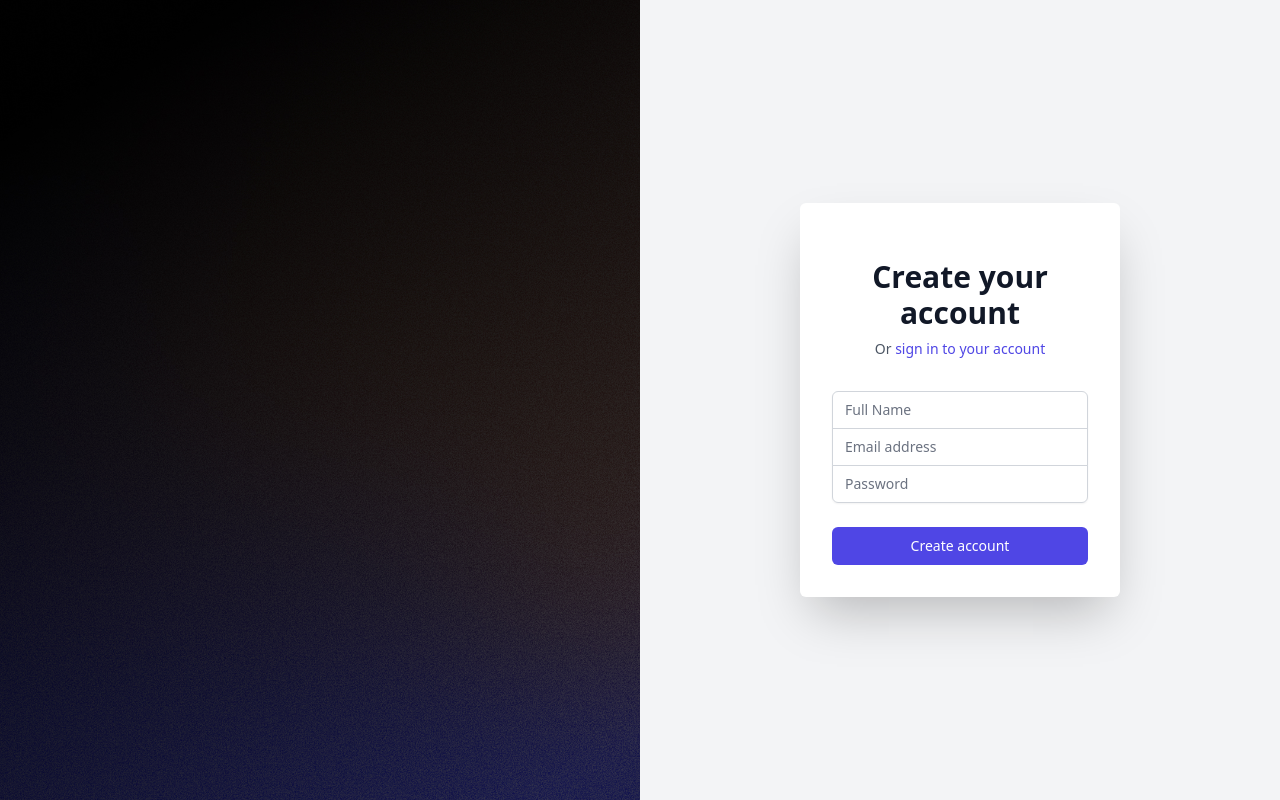
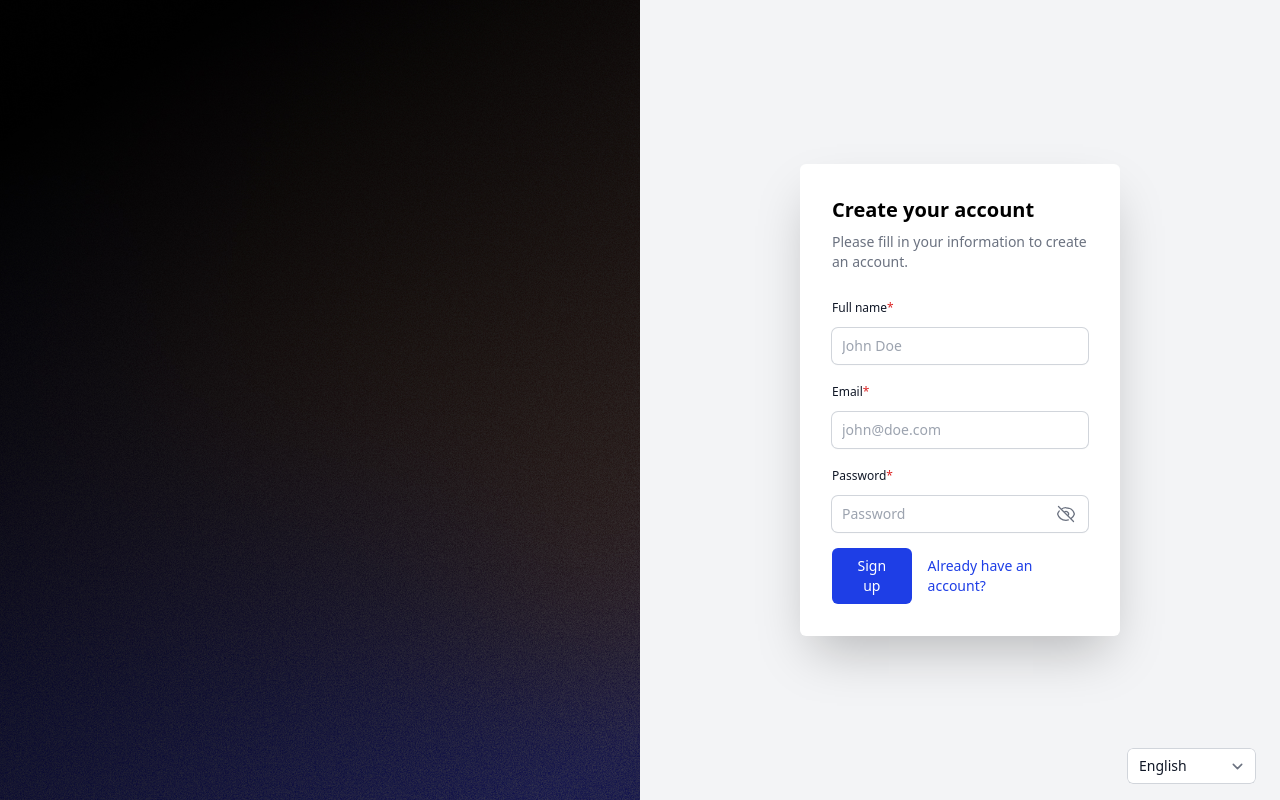
Before and after one commit to bydeusz/nextjs-boilerplate, a Next.js app: page /register in a window 1280 px wide. Built offline with nearby package versions, Linux system fonts and the light colour scheme; no server answers.

Commit message:
feat: changed auth layout according to tailwind components

```diff
--- a/src/app/(auth)/layout.tsx
+++ b/src/app/(auth)/layout.tsx
@@ -1,3 +1,4 @@
+import LanguageSwitcher from "@/components/actions/LanguageSwitcher/LanguageSwitcher";
 import Image from "next/image";
 
 export default function Layout({
@@ -16,9 +17,12 @@ export default function Layout({
           layout="responsive"
         />
       </div>
-      <div className="flex w-full lg:w-2/3 xl:w-1/2 items-center bg-gray-100 justify-center p-4 md:p-0">
+      <div className="relative flex w-full lg:w-2/3 xl:w-1/2 items-center bg-gray-100 justify-center p-4 md:p-0">
         <div className="lg:w-1/2 bg-white rounded-md p-8 shadow-2xl">
           {children}
+        </div>
+        <div className="absolute bottom-4 right-6">
+          <LanguageSwitcher />
         </div>
       </div>
     </div>
--- a/src/app/(auth)/login/page.tsx
+++ b/src/app/(auth)/login/page.tsx
@@ -1,7 +1,6 @@
 import { auth } from "@/config/auth";
 import LoginForm from "@/components/forms/Login/LoginForm";
 import { redirect } from "next/navigation";
-import Link from "next/link";
 export default async function LoginPage() {
   const session = await auth();
 
@@ -11,21 +10,8 @@ export default async function LoginPage() {
   }
 
   return (
-    <div className="space-y-6">
-      <div>
-        <h2 className="mt-6 text-center text-3xl font-extrabold text-gray-900">
-          Sign in to your account
-        </h2>
-        <p className="mt-2 text-center text-sm text-gray-600">
-          Or{" "}
-          <Link
-            href="/register"
-            className="font-medium text-indigo-600 hover:text-indigo-500">
-            create an account
-          </Link>
-        </p>
-      </div>
+    <>
       <LoginForm />
-    </div>
+    </>
   );
 }
--- a/src/app/(auth)/register/page.tsx
+++ b/src/app/(auth)/register/page.tsx
@@ -1,7 +1,6 @@
 import { auth } from "@/config/auth";
 import RegisterForm from "@/components/forms/Register/RegisterForm";
 import { redirect } from "next/navigation";
-import Link from "next/link";
 
 export default async function RegisterPage() {
   const session = await auth();
@@ -12,21 +11,8 @@ export default async function RegisterPage() {
   }
 
   return (
-    <div>
-      <div>
-        <h2 className="mt-6 text-center text-3xl font-extrabold text-gray-900">
-          Create your account
-        </h2>
-        <p className="mt-2 text-center text-sm text-gray-600">
-          Or{" "}
-          <Link
-            href="/login"
-            className="font-medium text-indigo-600 hover:text-indigo-500">
-            sign in to your account
-          </Link>
-        </p>
-      </div>
+    <>
       <RegisterForm />
-    </div>
+    </>
   );
 }
--- a/src/app/api/language/route.ts
+++ b/src/app/api/language/route.ts
@@ -10,8 +10,9 @@ export async function POST(request: Request) {
   }
 
   // Set the cookie
-  cookies().set("NEXT_LOCALE", locale, {
-    maxAge: 365 * 24 * 60 * 60, // 1 year
+  const cookieStore = await cookies();
+  cookieStore.set("NEXT_LOCALE", locale, {
+    maxAge: 365 * 24 * 60 * 60,
     path: "/",
   });
 
--- a/src/components/forms/Login/LoginForm.tsx
+++ b/src/components/forms/Login/LoginForm.tsx
@@ -3,21 +3,29 @@
 import { signIn } from "next-auth/react";
 import { useRouter } from "next/navigation";
 import { useState } from "react";
+import { InputField } from "@/components/inputs/InputField/Input";
+import { PasswordInput } from "@/components/inputs/Password/Password";
+import Link from "next/link";
+import { useTranslations } from "next-intl";
+import { Loading } from "@/components/lables/Loading/Loading";
 
 export default function LoginForm() {
   const router = useRouter();
   const [error, setError] = useState<string>("");
   const [isLoading, setIsLoading] = useState(false);
+  const [email, setEmail] = useState("");
+  const [password, setPassword] = useState("");
+
+  const t = useTranslations("LoginForm");
 
   async function handleSubmit(event: React.FormEvent<HTMLFormElement>) {
     event.preventDefault();
     setIsLoading(true);
     setError("");
 
-    const formData = new FormData(event.currentTarget);
     const response = await signIn("credentials", {
-      email: formData.get("email"),
-      password: formData.get("password"),
+      email,
+      password,
       redirect: false,
     });
 
@@ -28,51 +36,60 @@ export default function LoginForm() {
       return;
     }
 
-    router.push("/"); // Redirect to home page on success
-    router.refresh(); // Refresh the page to update the session
+    router.push("/");
+    router.refresh();
   }
 
   return (
-    <form onSubmit={handleSubmit}>
-      <div>
-        <label htmlFor="email" className="sr-only">
-          Email address
-        </label>
-        <input
+    <div className="space-y-6">
+      <div className="space-y-2">
+        <h1 className="text-xl font-bold">{t("title")}</h1>
+        <p className="text-sm text-gray-500">{t("description")}</p>
+      </div>
+      <form onSubmit={handleSubmit} className="space-y-4">
+        <InputField
+          label={t("email")}
+          required={true}
+          type="email"
+          name="email"
           id="email"
-          name="email"
-          type="email"
-          autoComplete="email"
-          required
-          className="appearance-none rounded-none relative block w-full px-3 py-2 border border-gray-300 placeholder-gray-500 text-gray-900 rounded-t-md focus:outline-none focus:ring-indigo-500 focus:border-indigo-500 focus:z-10 sm:text-sm"
-          placeholder="Email address"
+          placeholder="john@doe.com"
+          onChange={(e) => setEmail(e.target.value)}
         />
-      </div>
-      <div>
-        <label htmlFor="password" className="sr-only">
-          Password
-        </label>
-        <input
+        <PasswordInput
+          name="password"
           id="password"
-          name="password"
-          type="password"
-          autoComplete="current-password"
-          required
-          className="appearance-none rounded-none relative block w-full px-3 py-2 border border-gray-300 placeholder-gray-500 text-gray-900 rounded-b-md focus:outline-none focus:ring-indigo-500 focus:border-indigo-500 focus:z-10 sm:text-sm"
+          label={t("password")}
+          required={true}
           placeholder="Password"
+          onChange={(e) => setPassword(e.target.value)}
         />
-      </div>
-
-      {error && <div className="text-red-500 text-sm text-center">{error}</div>}
-
-      <div>
+        <div className="flex space-x-4 items-center">
           <button
             type="submit"
             disabled={isLoading}
-          className="group relative w-full flex justify-center py-2 px-4 border border-transparent text-sm font-medium rounded-md text-white bg-indigo-600 hover:bg-indigo-700 focus:outline-none focus:ring-2 focus:ring-offset-2 focus:ring-indigo-500 disabled:opacity-50 disabled:cursor-not-allowed">
-          {isLoading ? "Signing in..." : "Sign in"}
+            className={
+              !isLoading
+                ? "flex items-center bg-primary text-white rounded-md hover:bg-secondary px-4 py-2 text-sm"
+                : "flex items-center bg-gray-300 text-gray-600 rounded-md px-4 py-2 text-sm"
+            }>
+            {isLoading && <Loading className="size-4" />}
+            {t("signIn")}
           </button>
+          <Link
+            href="/register"
+            className="font-medium text-sm text-primary hover:underline underline-offset-4">
+            {t("noAccount")}
+          </Link>
         </div>
       </form>
+      {error && (
+        <div
+          className="bg-red-50 border border-red-200 text-red-700 px-4 py-3 rounded relative"
+          role="alert">
+          <span className="block sm:inline">{error}</span>
+        </div>
+      )}
+    </div>
   );
 }
--- a/src/components/forms/Register/RegisterForm.tsx
+++ b/src/components/forms/Register/RegisterForm.tsx
@@ -1,99 +1,113 @@
 "use client";
 
+import { useState } from "react";
 import { useRouter } from "next/navigation";
-import { useState } from "react";
+import { InputField } from "@/components/inputs/InputField/Input";
+import { PasswordInput } from "@/components/inputs/Password/Password";
+import Link from "next/link";
+import { Loading } from "@/components/lables/Loading/Loading";
+import { useTranslations } from "next-intl";
 
 export default function RegisterForm() {
   const router = useRouter();
   const [error, setError] = useState<string>("");
   const [isLoading, setIsLoading] = useState(false);
+  const [email, setEmail] = useState("");
+  const [password, setPassword] = useState("");
+  const [name, setName] = useState("");
+
+  const t = useTranslations("RegisterForm");
 
   async function handleSubmit(event: React.FormEvent<HTMLFormElement>) {
     event.preventDefault();
     setIsLoading(true);
     setError("");
 
-    const formData = new FormData(event.currentTarget);
+    try {
       const response = await fetch("/api/auth/register", {
         method: "POST",
         headers: {
           "Content-Type": "application/json",
         },
         body: JSON.stringify({
-        name: formData.get("name"),
-        email: formData.get("email"),
-        password: formData.get("password"),
+          email,
+          password,
+          name,
         }),
       });
 
-    setIsLoading(false);
-
       if (!response.ok) {
         const data = await response.json();
-      setError(data.error || "Something went wrong");
-      return;
+        throw new Error(data.error || "Failed to register");
       }
 
       router.push("/login");
-    router.refresh();
+    } catch (err) {
+      setError(err instanceof Error ? err.message : "Something went wrong");
+    } finally {
+      setIsLoading(false);
+    }
   }
 
   return (
-    <form className="mt-8 space-y-6" onSubmit={handleSubmit}>
-      <div className="rounded-md shadow-sm -space-y-px">
-        <div>
-          <label htmlFor="name" className="sr-only">
-            Full Name
-          </label>
-          <input
+    <div className="space-y-6">
+      <div className="space-y-2">
+        <h1 className="text-xl font-bold">{t("title")}</h1>
+        <p className="text-sm text-gray-500">{t("description")}</p>
+      </div>
+      <form onSubmit={handleSubmit} className="space-y-4">
+        <InputField
+          label={t("name")}
+          required={true}
+          type="text"
+          name="name"
           id="name"
-            name="name"
-            type="text"
-            required
-            className="appearance-none rounded-none relative block w-full px-3 py-2 border border-gray-300 placeholder-gray-500 text-gray-900 rounded-t-md focus:outline-none focus:ring-indigo-500 focus:border-indigo-500 focus:z-10 sm:text-sm"
-            placeholder="Full Name"
+          placeholder="John Doe"
+          onChange={(e) => setName(e.target.value)}
         />
-        </div>
-        <div>
-          <label htmlFor="email" className="sr-only">
-            Email address
-          </label>
-          <input
+        <InputField
+          label={t("email")}
+          required={true}
+          type="email"
+          name="email"
           id="email"
-            name="email"
-            type="email"
-            autoComplete="email"
-            required
-            className="appearance-none rounded-none relative block w-full px-3 py-2 border border-gray-300 placeholder-gray-500 text-gray-900 focus:outline-none focus:ring-indigo-500 focus:border-indigo-500 focus:z-10 sm:text-sm"
-            placeholder="Email address"
+          placeholder="john@doe.com"
+          onChange={(e) => setEmail(e.target.value)}
         />
-        </div>
-        <div>
-          <label htmlFor="password" className="sr-only">
-            Password
-          </label>
-          <input
+        <PasswordInput
+          name="password"
           id="password"
-            name="password"
-            type="password"
-            autoComplete="new-password"
-            required
-            className="appearance-none rounded-none relative block w-full px-3 py-2 border border-gray-300 placeholder-gray-500 text-gray-900 rounded-b-md focus:outline-none focus:ring-indigo-500 focus:border-indigo-500 focus:z-10 sm:text-sm"
+          label={t("password")}
+          required={true}
           placeholder="Password"
+          onChange={(e) => setPassword(e.target.value)}
         />
-        </div>
-      </div>
-
-      {error && <div className="text-red-500 text-sm text-center">{error}</div>}
-
-      <div>
+        <div className="flex space-x-4 items-center">
           <button
             type="submit"
             disabled={isLoading}
-          className="group relative w-full flex justify-center py-2 px-4 border border-transparent text-sm font-medium rounded-md text-white bg-indigo-600 hover:bg-indigo-700 focus:outline-none focus:ring-2 focus:ring-offset-2 focus:ring-indigo-500 disabled:opacity-50 disabled:cursor-not-allowed">
-          {isLoading ? "Creating account..." : "Create account"}
+            className={
+              !isLoading
+                ? "flex items-center bg-primary text-white rounded-md hover:bg-secondary px-4 py-2 text-sm"
+                : "flex items-center bg-gray-300 text-gray-600 rounded-md px-4 py-2 text-sm"
+            }>
+            {isLoading && <Loading className="size-4" />}
+            {t("signUp")}
           </button>
+          <Link
+            href="/login"
+            className="font-medium text-sm text-primary hover:underline underline-offset-4">
+            {t("alreadyHaveAccount")}
+          </Link>
         </div>
       </form>
+      {error && (
+        <div
+          className="bg-red-50 border border-red-200 text-red-700 px-4 py-3 rounded relative"
+          role="alert">
+          <span className="block sm:inline">{error}</span>
+        </div>
+      )}
+    </div>
   );
 }
--- a/src/config/i18n.ts
+++ b/src/config/i18n.ts
@@ -5,8 +5,8 @@ import { cookies, headers } from "next/headers";
 const locales = ["en", "nl"];
 
 export default getRequestConfig(async () => {
-  const cookieStore = cookies();
-  const headersList = headers();
+  const cookieStore = await cookies();
+  const headersList = await headers();
 
   // Try to get locale from cookie
   let locale = cookieStore.get("NEXT_LOCALE")?.value;
--- a/translations/en.json
+++ b/translations/en.json
@@ -1,6 +1,24 @@
 {
   "HomePage": {
     "title": "Hello world!"
+  },
+  "LoginForm": {
+    "title": "Sign in",
+    "description": "Please enter your credentials to continue.",
+    "email": "Email",
+    "password": "Password",
+    "forgotPassword": "Forgot password?",
+    "signIn": "Sign in",
+    "noAccount": "Don't have an account?"
+  },
+  "RegisterForm": {
+    "title": "Create your account",
+    "description": "Please fill in your information to create an account.",
+    "name": "Full name",
+    "email": "Email",
+    "password": "Password",
+    "signUp": "Sign up",
+    "alreadyHaveAccount": "Already have an account?"
   },
   "LanguageSwitcher": {
     "dutch": "Nederlands",
--- a/translations/nl.json
+++ b/translations/nl.json
@@ -2,8 +2,26 @@
   "HomePage": {
     "title": "Hallo wereld!"
   },
+  "LoginForm": {
+    "title": "Inloggen",
+    "description": "Vul je inloggegevens in om verder te gaan.",
+    "email": "Email",
+    "password": "Wachtwoord",
+    "forgotPassword": "Wachtwoord vergeten?",
+    "signIn": "Inloggen",
+    "noAccount": "Geen account?"
+  },
+  "RegisterForm": {
+    "title": "Maak je account aan",
+    "description": "Vul je inloggegevens in om verder te gaan.",
+    "name": "Volledige naam",
+    "email": "Email",
+    "password": "Wachtwoord",
+    "signUp": "Aanmelden",
+    "alreadyHaveAccount": "Heb je al een account?"
+  },
   "LanguageSwitcher": {
     "dutch": "Nederlands",
-    "english": "English"
+    "english": "Engels"
   }
 }
```
Also changed, not shown: src/app/(auth)/reset-password/page.tsx (added), src/components/forms/Reset/ResetPassword.tsx (added). Lines whose indentation alone changed are shown as unchanged.
